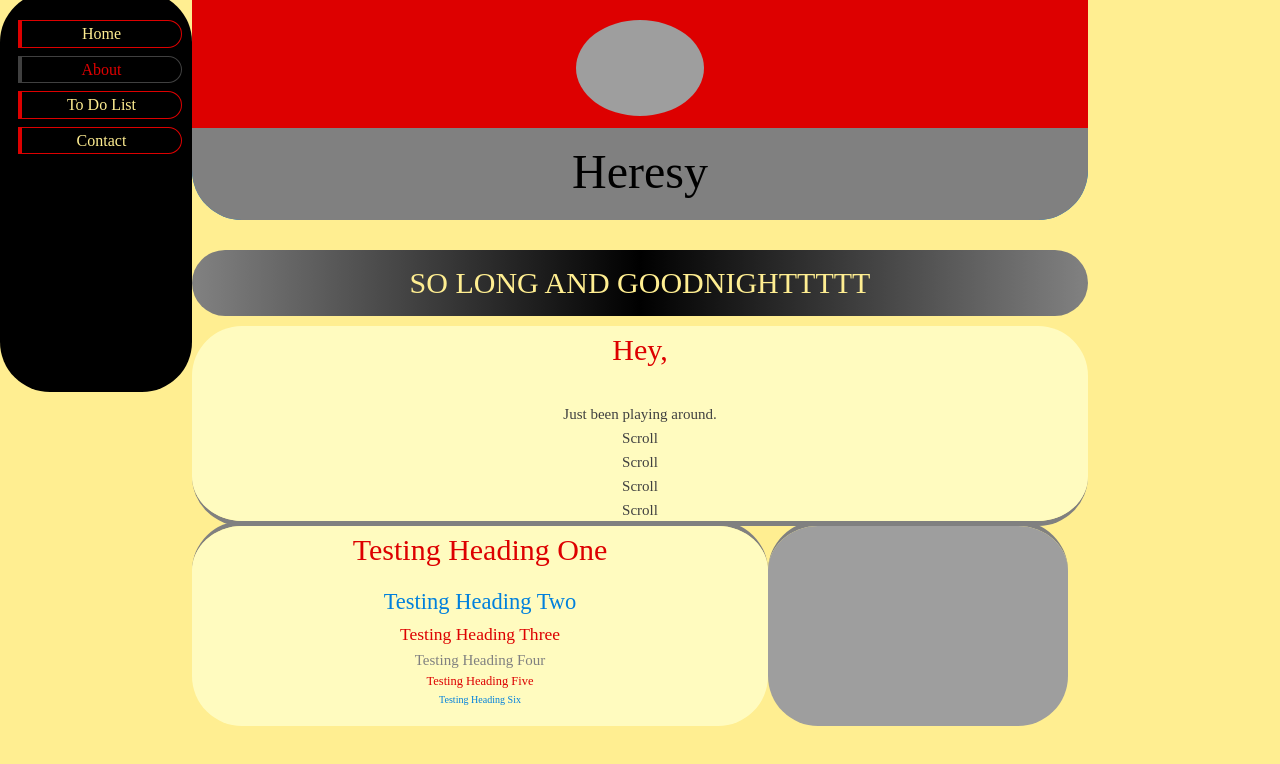
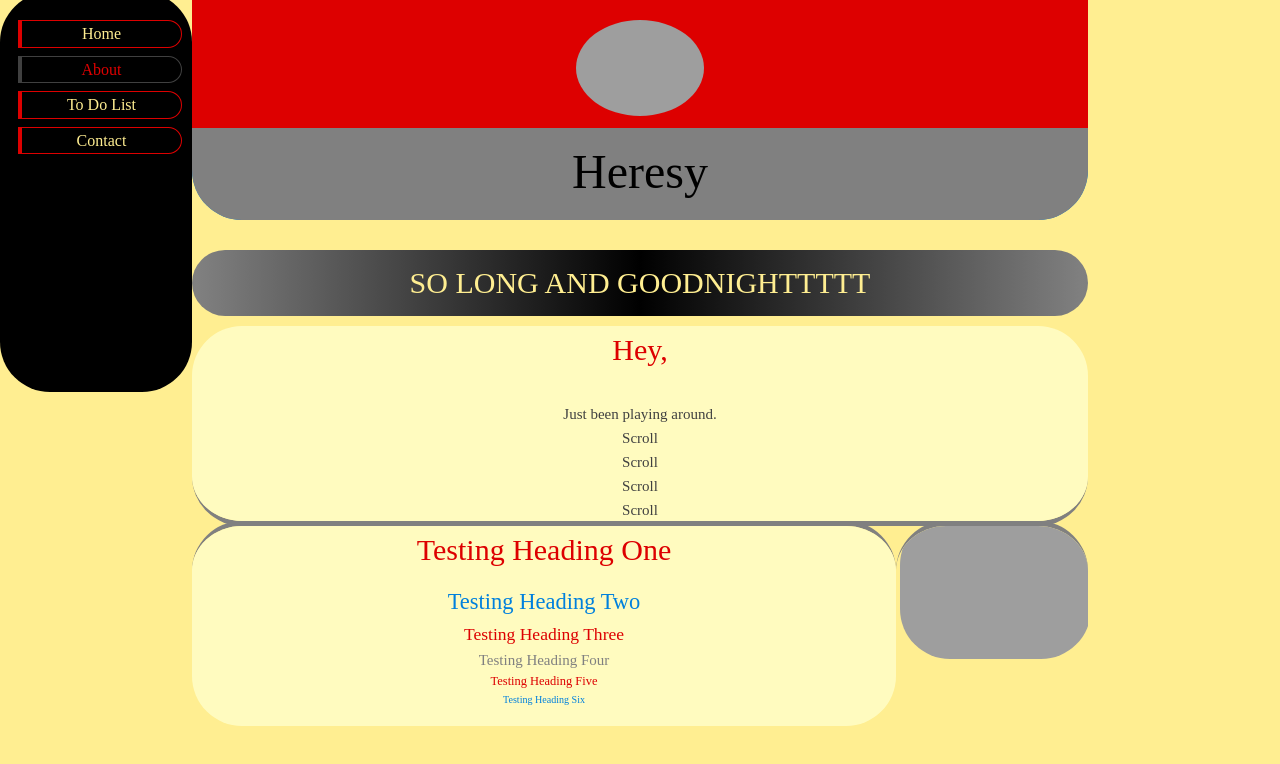
Before and after one commit to JusticePlague/fan-website-build, a Vue app: page /about in a window 1280 px wide. Shown: the top 764 px of the page. Built offline with nearby package versions, Linux system fonts and the light colour scheme.

Commit message:
i didnt accomplish shit

```diff
--- a/package.json
+++ b/package.json
@@ -12,6 +12,7 @@
   "dependencies": {
     "pinia": "^2.1.4",
     "vue": "^3.3.4",
+    "vue-basic-alert": "^1.1.0",
     "vue-router": "^4.2.4"
   },
   "devDependencies": {
@@ -21,6 +22,7 @@
     "eslint": "^8.45.0",
     "eslint-plugin-vue": "^9.15.1",
     "prettier": "^3.0.0",
+    "sass": "^1.65.1",
     "vite": "^4.4.6"
   }
 }
--- a/src/App.vue
+++ b/src/App.vue
@@ -1,6 +1,7 @@
 <script setup>
 import { RouterLink, RouterView } from 'vue-router'
 import Header from './components/PageHeader.vue'
+
 </script>
 
 <template>
--- a/src/components/aboutcomp/TheAbout.vue
+++ b/src/components/aboutcomp/TheAbout.vue
@@ -78,10 +78,11 @@ import '/src/assets/base.css'
   grid-row-start: 2;
   grid-row-end: 3;
   grid-column-start: 3;
-  grid-column-end: 4;
+  grid-column-end: 3;
   overflow: hidden;
   max-width: 300px;
-  align-self: grid-column-end;
+  margin-left:auto;
+  margin-right:none;
 }
 
 .bottomleft,
@@ -124,6 +125,8 @@ import '/src/assets/base.css'
   .top {
     grid-row-start: 1;
     grid-row-end: 2;
+    grid-column-start: 1;
+    grid-column-end: 3;
     border-bottom: var(--border) solid 5px;
     border-radius: 50px;
     overflow: scroll;
@@ -133,6 +136,8 @@ import '/src/assets/base.css'
   .bottomleft {
     grid-row-start: 3;
     grid-row-end: 4;
+    grid-column-start: 1;
+    grid-column-end: 3;
     min-width: 50%;
     overflow: scroll;
     max-width: 80vw;
@@ -141,6 +146,8 @@ import '/src/assets/base.css'
   .bottomright {
     grid-row-start: 2;
     grid-row-end: 3;
+    grid-column-start: 1;
+    grid-column-end: 3;
     overflow: hidden;
     max-width: 80vw;
     max-height: 80vw;
@@ -172,4 +179,14 @@ import '/src/assets/base.css'
     content: var(--avy);
   }
 }
+
+@media (min-width:1200px){
+  .grid {
+    display: grid;
+    grid-template-columns: repeat(2, 1fr);
+    grid-auto-rows: 25vh;
+    grid-auto-columns: 15vw;
+  }
+
+}
 </style>
--- a/src/components/homecomp/TheHome.vue
+++ b/src/components/homecomp/TheHome.vue
@@ -166,7 +166,6 @@
 
 .lefttop,
 .righttop {
-  border-bottom: var(--border) solid 5px;
   border-radius: 50px;
   margin-top: -1vh;
 }
@@ -185,7 +184,6 @@
 
 .box-header-top,
 .box-header-bottom {
-  background: var(--text-box-header);
   padding-top: 5px;
 }
 
@@ -201,7 +199,6 @@
 }
 .box-header-bottom h1 {
   margin-top: 0.5vh;
-  border-top: var(--border) solid 5px;
   border-top-left-radius: 50px;
   border-top-right-radius: 50px;
 }
@@ -209,6 +206,11 @@
 .box-header-bottom h1,
 .box-header-top h1 {
   margin-bottom: 0vh;
+}
+
+.box-header-top,
+.box-header-bottom {
+  background: var(--text-box-header);
 }
 
 .box-text-top,
@@ -222,6 +224,18 @@
   overflow: scroll;
   border-bottom-left-radius: 50px;
   border-bottom-right-radius: 50px;
+}
+
+@media (min-width: 681px) {
+  .lefttop,
+  .righttop {
+  border-bottom: var(--border) solid 5px;
+  }
+
+  .box-header-bottom h1 {
+    border-top: var(--border) solid 5px;
+  }
+
 }
 
 @media (max-width: 680px) {
--- a/src/main.js
+++ b/src/main.js
@@ -6,6 +6,8 @@ import { createPinia } from 'pinia'
 import App from './App.vue'
 import router from './router'
 
+
+
 const app = createApp(App)
 
 app.use(createPinia())
```
Also changed, not shown: 1 other file (tests, documents, lock files or other folders).
